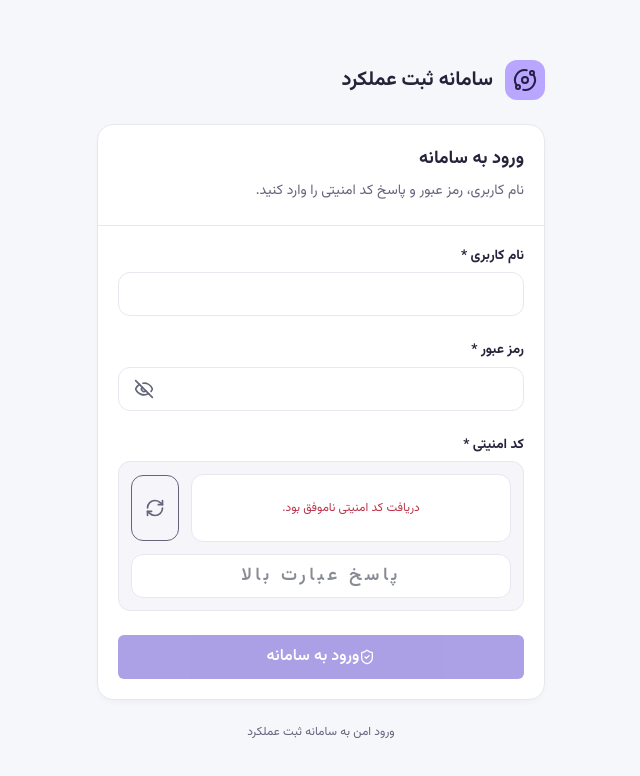
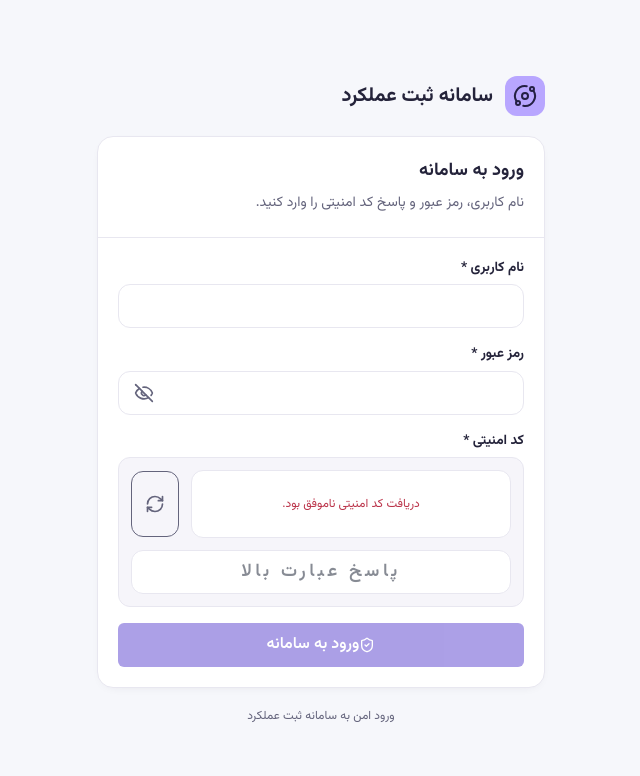
Before and after one commit to ShahinKian/pmd-front, a Next.js app: page /login in a window 1280 px wide. Shown: the top 776 px of the page, without its empty margins (441-1081 px from the left). Built offline with nearby package versions, Linux system fonts and the light colour scheme; no server answers.

Commit message:
fix(css): stop legacy global grid gap from overriding template spacing utilities

```diff
--- a/app/globals.css
+++ b/app/globals.css
@@ -49,7 +49,7 @@ textarea {
   border-radius:.75rem;
   padding:1.25rem;
 }
-.grid { display:grid; gap:1.5rem; }
+.grid { display:grid; }
 .grid-2 { grid-template-columns:repeat(2,minmax(0,1fr)); }
 .grid-3 { grid-template-columns:repeat(3,minmax(0,1fr)); }
 
```
